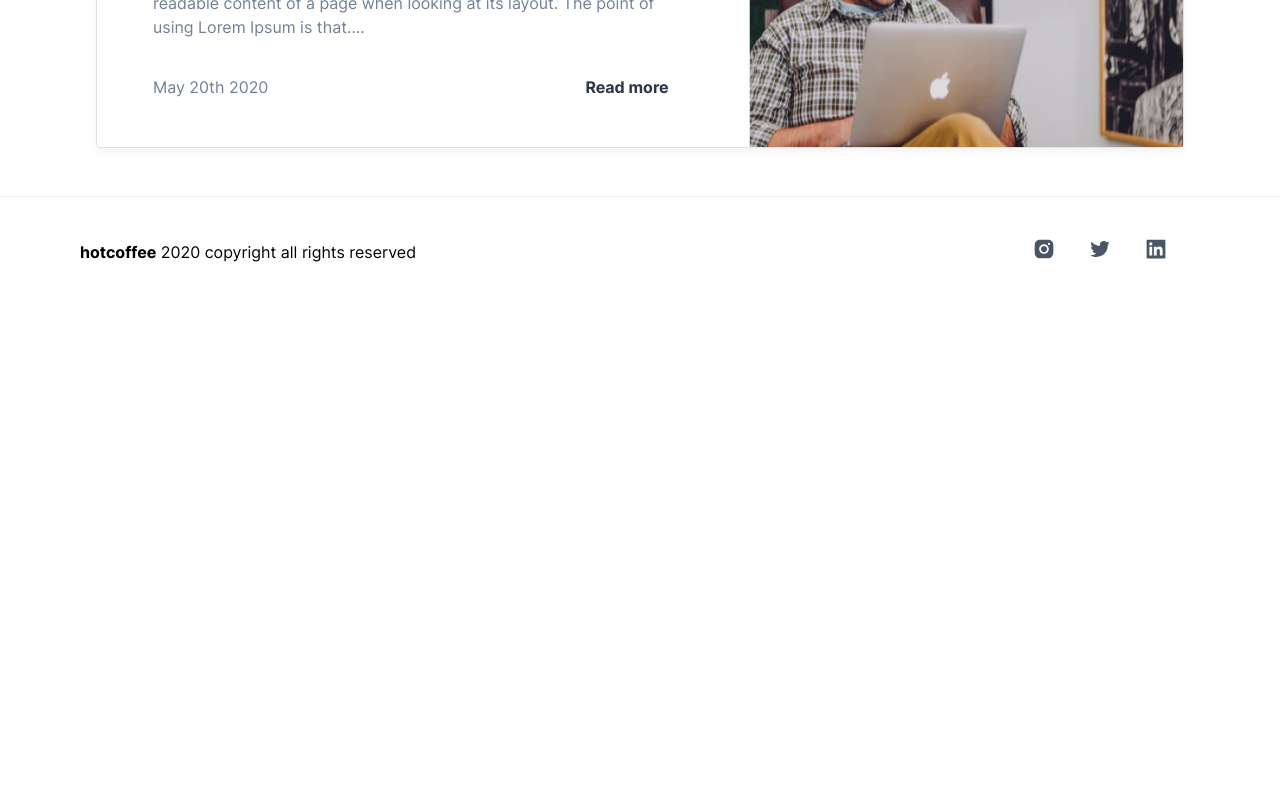
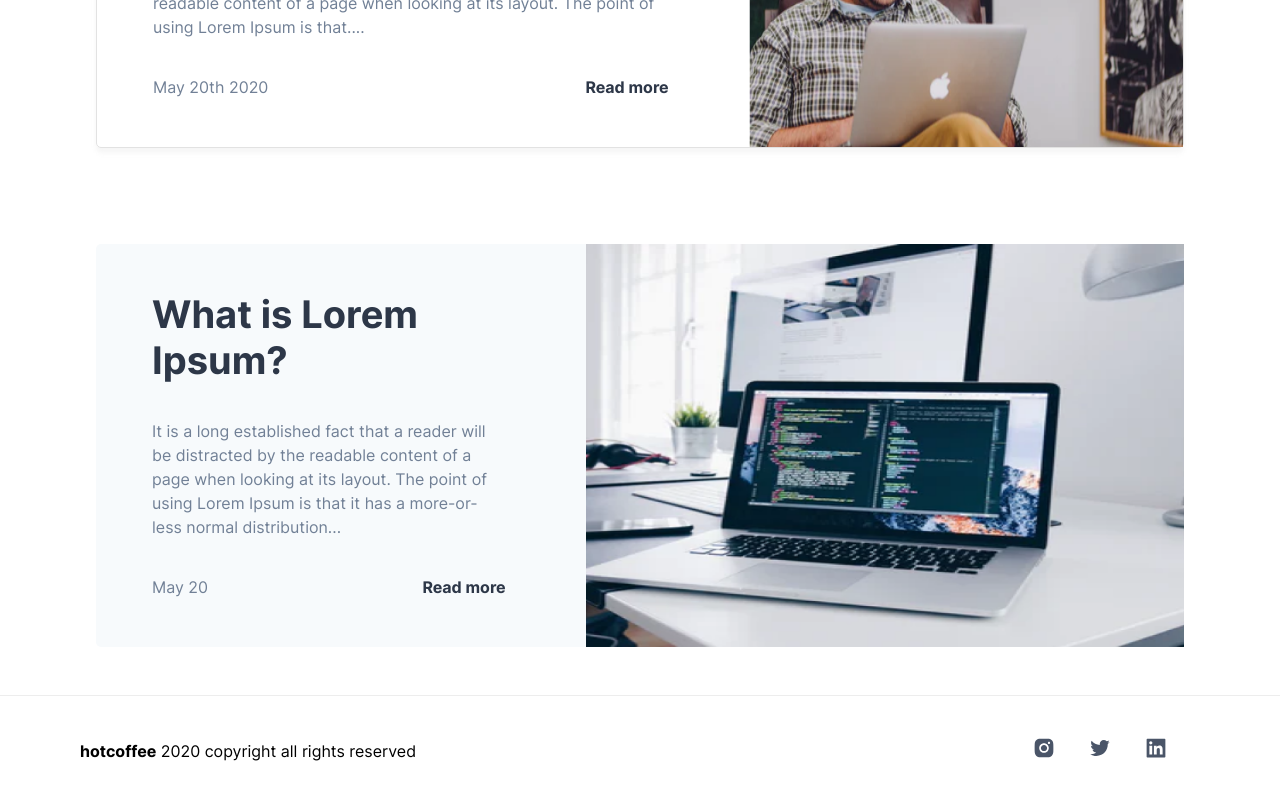
Before and after one commit to RafaelGoulartB/next-blog-cms, a Next.js app: page / in a window 1280 px wide. Shown: the part 936-1736 px from the top of the page. Before the commit the page ends 1243 px from the top, so only its background shows below. Built offline with nearby package versions, Linux system fonts and the light colour scheme; a web font is replaced by a local one.

Commit message:
feat: implement highlight section

```diff
--- /dev/null
+++ b/components/highlight-card/index.tsx
@@ -0,0 +1,61 @@
+import React from 'react'
+import { Flex, Heading, Text } from '@chakra-ui/react'
+import Link from 'next/link'
+import Image from 'next/image'
+
+const HighlightSection: React.FC = () => {
+  return (
+    <Flex
+      background="#f7fafc"
+      flexDir={{ sm: 'column', lg: 'row-reverse' }}
+      boxSizing="border-box"
+      width="100%"
+      my="12"
+      borderRadius="sm"
+    >
+      {/* Image */}
+      <Flex width={{ sm: '100%', lg: '55%' }} position="relative">
+        <Image
+          src="/images/posts/highlight-post.png"
+          alt="Post Image"
+          layout="fill"
+          quality={100}
+        />
+      </Flex>
+
+      {/* Text */}
+      <Flex
+        flexDir="column"
+        py="12"
+        pl={{ sm: '8', lg: '14' }}
+        pr={{ sm: '8', lg: '20' }}
+        width={{ sm: '100%', lg: '45%' }}
+      >
+        <Heading as="h3" fontSize="4xl" color="gray.800">
+          What is Lorem Ipsum?
+        </Heading>
+        <Text py="9" color="gray.300">
+          It is a long established fact that a reader will be distracted by the
+          readable content of a page when looking at its layout. The point of
+          using Lorem Ipsum is that it has a more-or-less normal distribution...
+        </Text>
+
+        <Flex justifyContent="space-between">
+          <Text color="gray.300">May 20</Text>
+          <Link href="/post/1">
+            <Text
+              as="a"
+              color="gray.800"
+              fontWeight="bold"
+              _hover={{ cursor: 'pointer', textDecor: 'underline' }}
+            >
+              Read more
+            </Text>
+          </Link>
+        </Flex>
+      </Flex>
+    </Flex>
+  )
+}
+
+export default HighlightSection
--- a/pages/index.tsx
+++ b/pages/index.tsx
@@ -1,5 +1,6 @@
 import React from 'react'
 import HeadSection from '../components/head'
+import HighlightSection from '../components/highlight-card'
 import LatestCard from '../components/latest-card'
 import ListPost from '../components/list-post'
 
@@ -9,6 +10,7 @@ export default function Home() {
       <HeadSection />
       <ListPost>
         <LatestCard />
+        <HighlightSection />
       </ListPost>
     </>
   )
```
